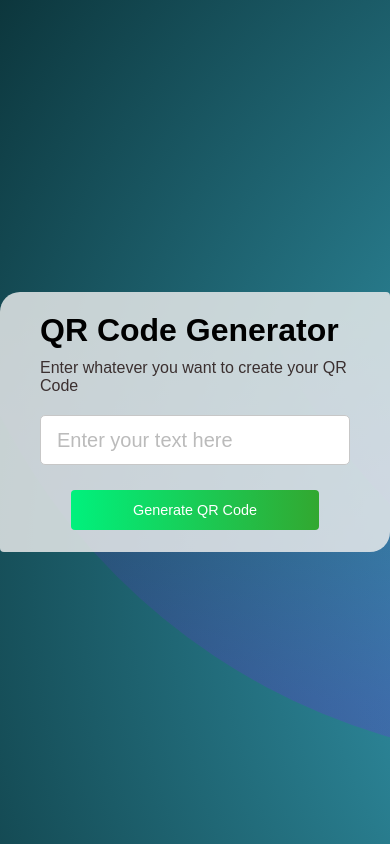
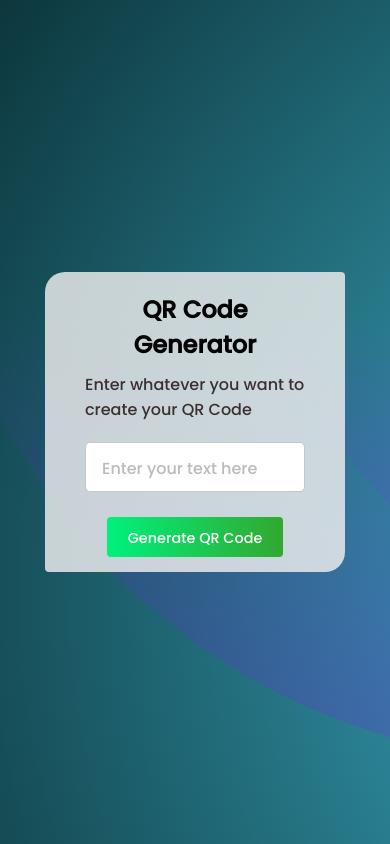
Before and after one commit to MatinT-SA/QRCode-Generator, a plain HTML site: page index.html in a window 390 px wide. Drawn offline with Linux system fonts and the light colour scheme.

Commit message:
mobile responsiveness

```diff
--- a/style.css
+++ b/style.css
@@ -1,4 +1,4 @@
-@import url('https://fonts.googleapis.com/css?family=Open+Sans&display=swap');
+@import url('https://fonts.googleapis.com/css2?family=Poppins:wght@500&display=swap');
 
 * {
     margin: 0;
@@ -37,6 +37,7 @@ body {
 header h1 {
     font-size: 2rem;
     font-weight: bold;
+    text-align: center;
 }
 
 header p {
@@ -114,3 +115,23 @@ header p {
     overflow: hidden;
     background-color: white;
 }
+
+@media (max-width: 500px) {
+    .wrapper {
+        max-width: 300px;
+        height: 300px;
+    }
+
+    header h1{
+        font-size: 1.5rem;
+        text-align: center;
+    }
+
+    .form input::placeholder {
+        font-size: 1rem;
+    }
+
+    .wrapper .qr-code{
+        height: 200px;
+    }
+}
```
Also changed, not shown: qr-code.png (deleted).
